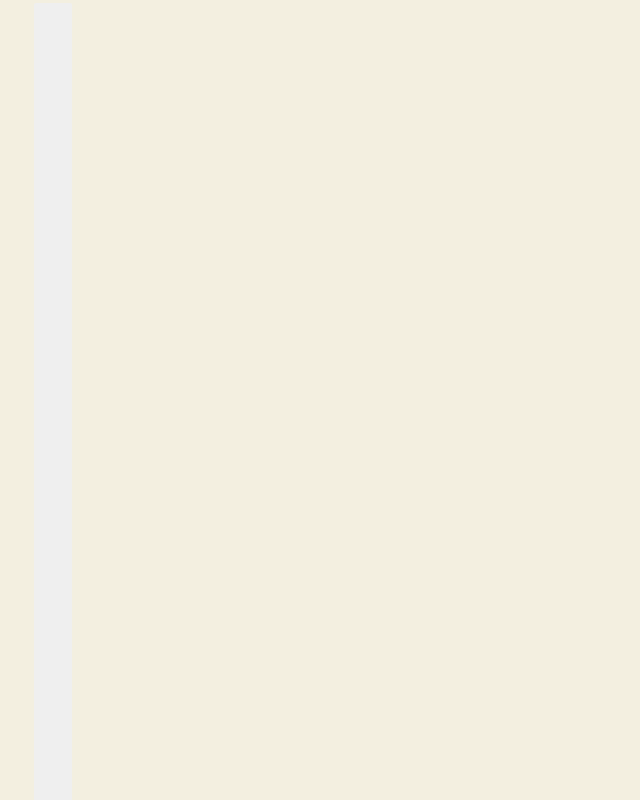
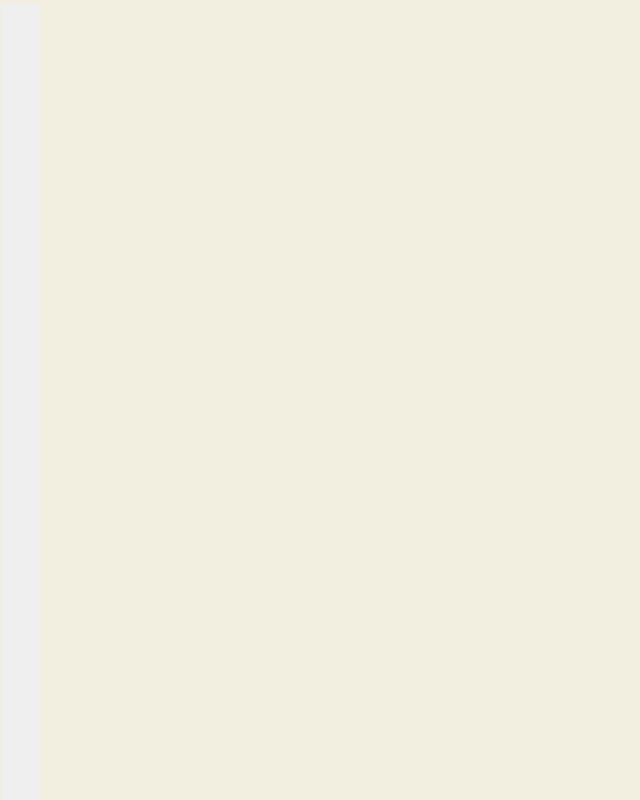
Before and after one commit to maxsite-hub/xakat0n.github.io, a plain HTML site: page index.html in a window 1280 px wide. Shown: the whole page, without its empty margins (0-640 px from the left). Drawn offline with Linux system fonts and the light colour scheme.

Commit message:
Update demo.css

```diff
--- a/css/demo.css
+++ b/css/demo.css
@@ -126,7 +126,7 @@ a:hover, a:focus {
 	height:830px;
 	float: left;
 	width: 50%;
-	padding: 0 2em;
+
 	min-height: 300px;
 	position: relative;
 
```
